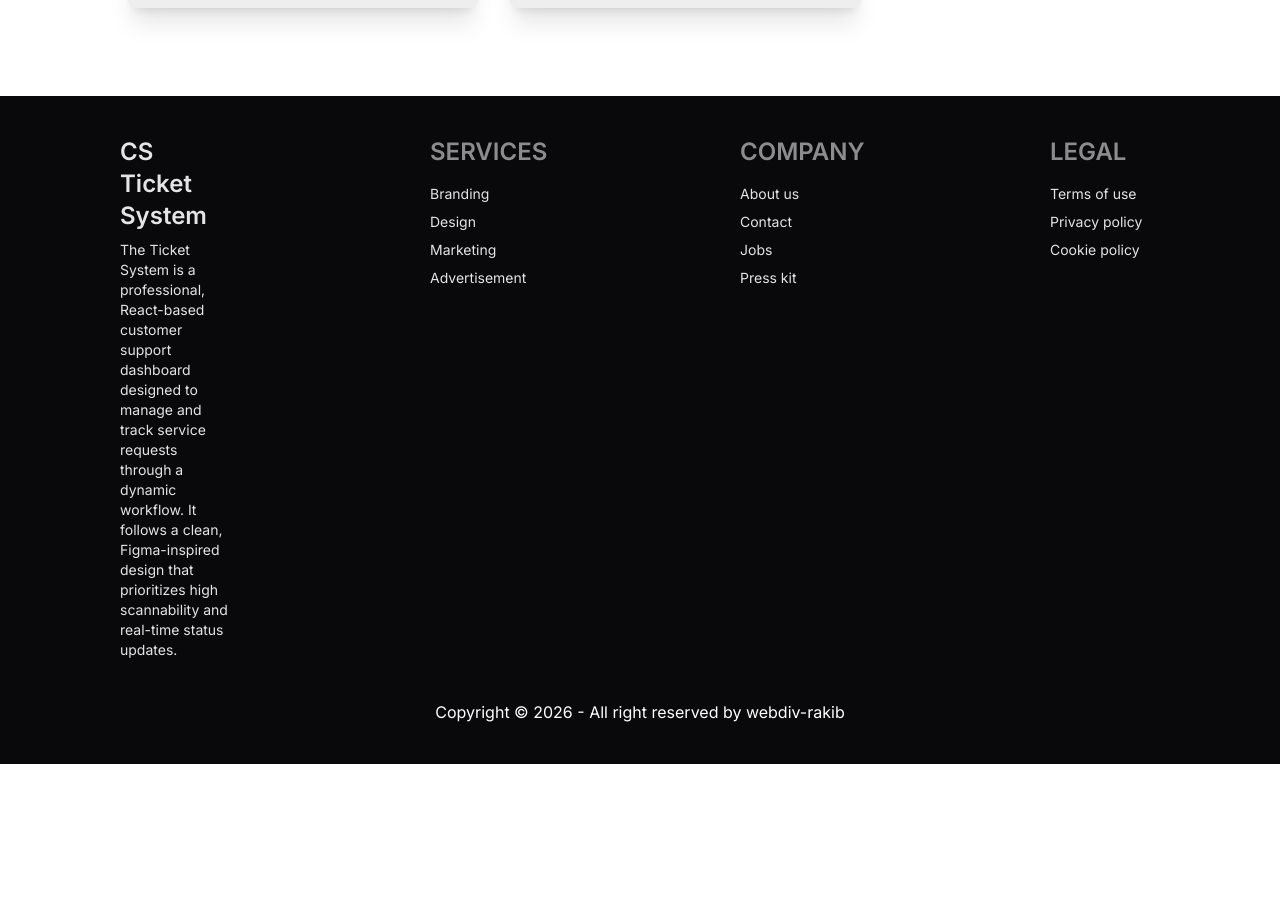
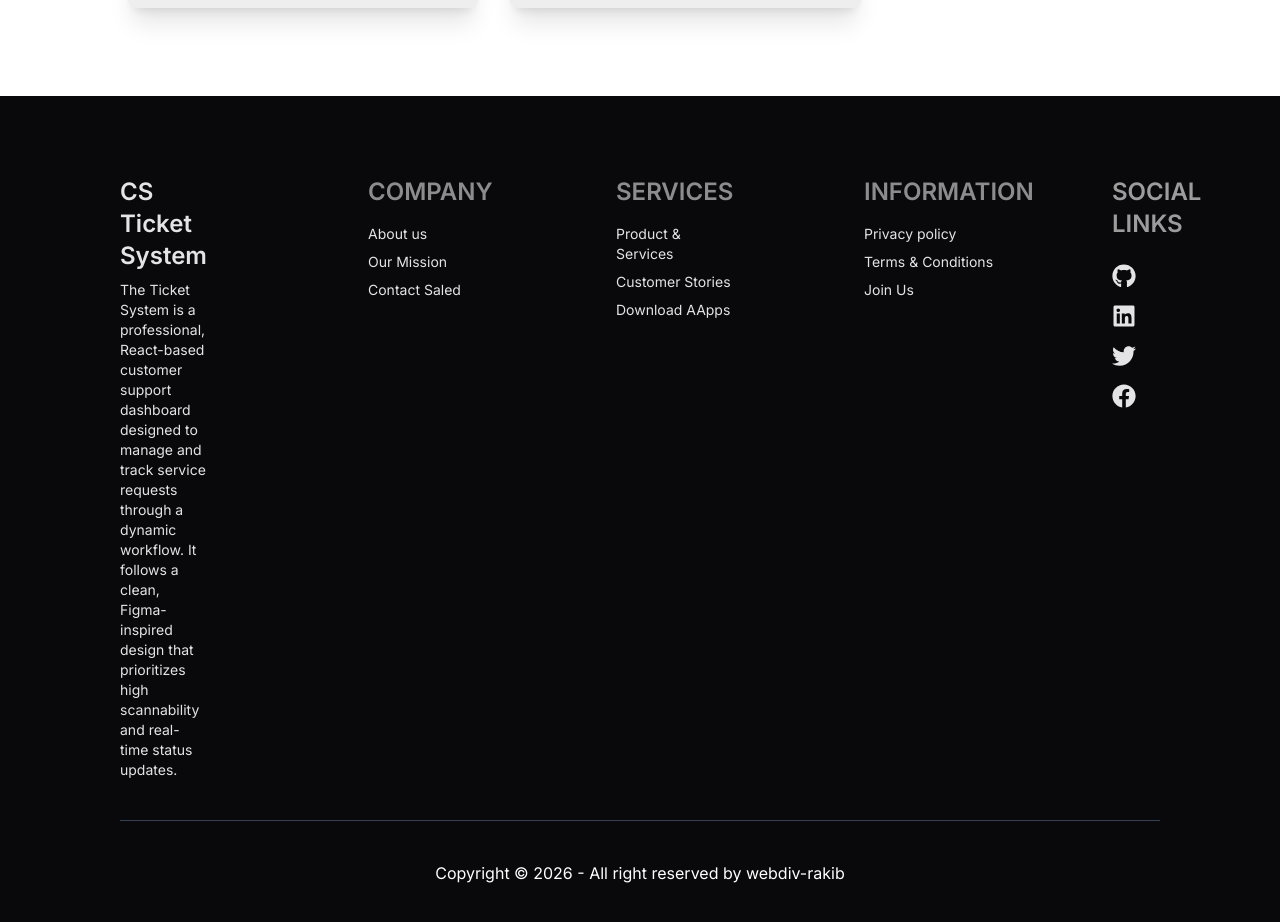
Before and after one commit to webdiv-rakib/CS-Ticket-System, a React (Vite) app: page / in a window 1280 px wide. Shown: the part 3600-4522 px from the top of the page. Before the commit the page ends 4364 px from the top, so only its background shows below. Built offline with nearby package versions, Linux system fonts and the light colour scheme.

Commit message:
Footer section designed as figma design.

```diff
--- a/src/components/Footer/Footer.jsx
+++ b/src/components/Footer/Footer.jsx
@@ -1,37 +1,54 @@
-import React from 'react';
-
+import { FaFacebook, FaGithub, FaLinkedin, FaTwitter } from "react-icons/fa";
 const Footer = () => {
     return (
         <div>
-            <footer className="footer sm:footer-horizontal bg-neutral text-neutral-content p-10 md:grid md:grid-cols-4 justify-self-center md:px-30 md:mt-20 md:gap-50 mt-10">
+            <footer className="footer sm:footer-horizontal bg-neutral text-neutral-content p-10 md:grid md:grid-cols-5 justify-self-center md:px-30 md:mt-20 md:gap-50 mt-10 md:pt-20">
                 <div>
                     <h1 className='text-2xl font-semibold'>CS Ticket System</h1>
                     <p>The Ticket System is a professional, React-based customer support dashboard designed to manage and track service requests through a dynamic workflow. It follows a clean, Figma-inspired design that prioritizes high scannability and real-time status updates.</p>
                 </div>
                 <nav>
-                    <h6 className="footer-title text-2xl font-semibold">Services</h6>
-                    <a className="link link-hover">Branding</a>
-                    <a className="link link-hover">Design</a>
-                    <a className="link link-hover">Marketing</a>
-                    <a className="link link-hover">Advertisement</a>
+                    <h6 className="footer-title text-2xl font-semibold">Company</h6>
+                    <a className="link link-hover">About us</a>
+                    <a className="link link-hover">Our Mission</a>
+                    <a className="link link-hover">Contact Saled</a>
                 </nav>
                 <nav>
-                    <h6 className="footer-title text-2xl font-semibold">Company</h6>
-                    <a className="link link-hover">About us</a>
-                    <a className="link link-hover">Contact</a>
-                    <a className="link link-hover">Jobs</a>
-                    <a className="link link-hover">Press kit</a>
+                    <h6 className="footer-title text-2xl font-semibold">Services</h6>
+                    <a className="link link-hover">Product & Services</a>
+                    <a className="link link-hover">Customer Stories</a>
+                    <a className="link link-hover">Download AApps</a>
                 </nav>
                 <nav>
-                    <h6 className="footer-title text-2xl font-semibold">Legal</h6>
-                    <a className="link link-hover">Terms of use</a>
+                    <h6 className="footer-title text-2xl font-semibold">Information</h6>
                     <a className="link link-hover">Privacy policy</a>
-                    <a className="link link-hover">Cookie policy</a>
+                    <a className="link link-hover">Terms & Conditions</a>
+                    <a className="link link-hover">Join Us</a>
+                </nav>
+                <nav>
+                    <h6 className="footer-title text-2xl font-semibold text-white">Social Links</h6>
+                    <div className="md:flex md:flex-col gap-4 mt-2 flex">
+                        <a href="https://github.com/your-username" target="_blank" className="link link-hover text-2xl hover:text-primary transition-colors">
+                            <FaGithub />
+                        </a>
+                        <a href="https://linkedin.com/in/your-profile" target="_blank" className="link link-hover text-2xl hover:text-blue-600 transition-colors">
+                            <FaLinkedin />
+                        </a>
+                        <a href="https://twitter.com" target="_blank" className="link link-hover text-2xl hover:text-blue-400 transition-colors">
+                            <FaTwitter />
+                        </a>
+                        <a href="https://facebook.com" target="_blank" className="link link-hover text-2xl hover:text-blue-700 transition-colors">
+                            <FaFacebook />
+                        </a>
+                    </div>
                 </nav>
             </footer>
-            <aside className='bg-neutral text-white text-center pb-10'>
-                <p>Copyright © {new Date().getFullYear()} - All right reserved by webdiv-rakib</p>
-            </aside>
+            <div className="bg-neutral">
+                <div className="md:mx-30 border-t border-gray-700"></div>
+                <aside className='text-white text-center py-10'>
+                    <p>Copyright © {new Date().getFullYear()} - All right reserved by webdiv-rakib</p>
+                </aside>
+            </div>
         </div>
     );
 };
```
